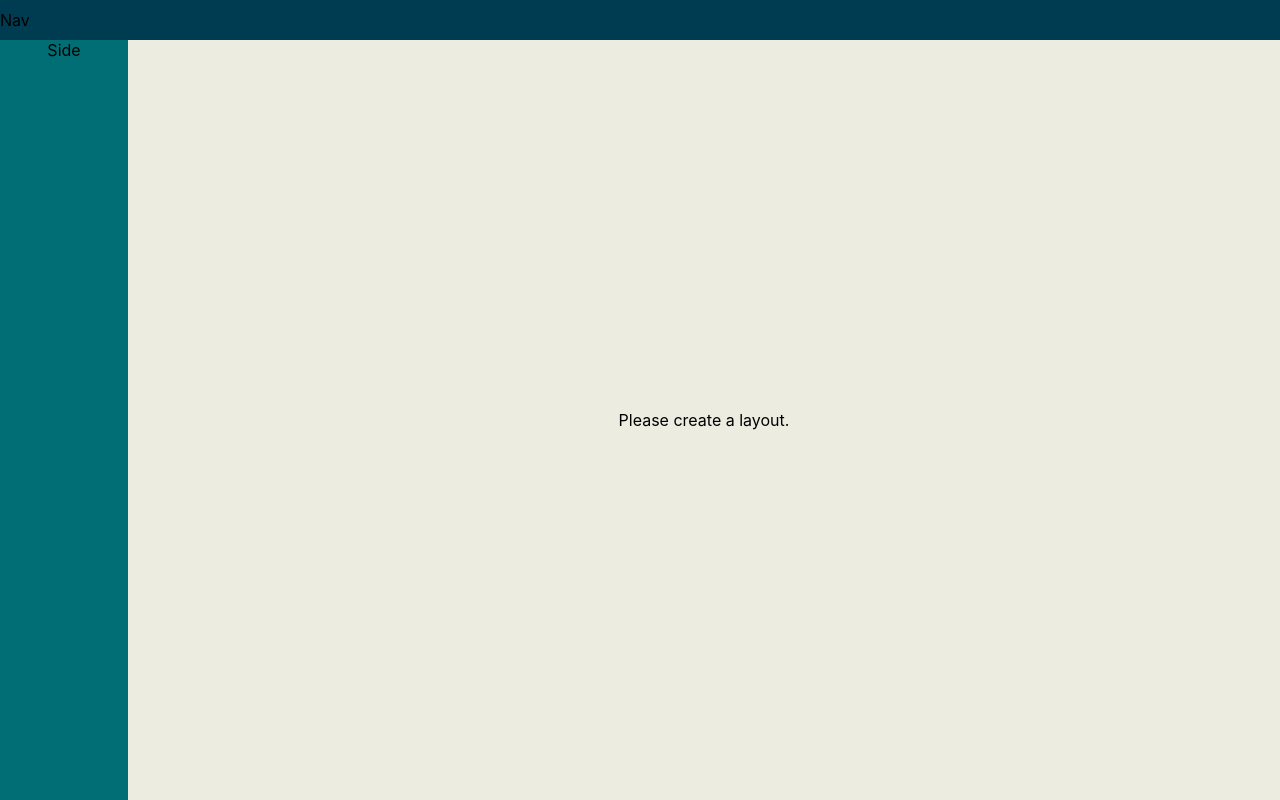
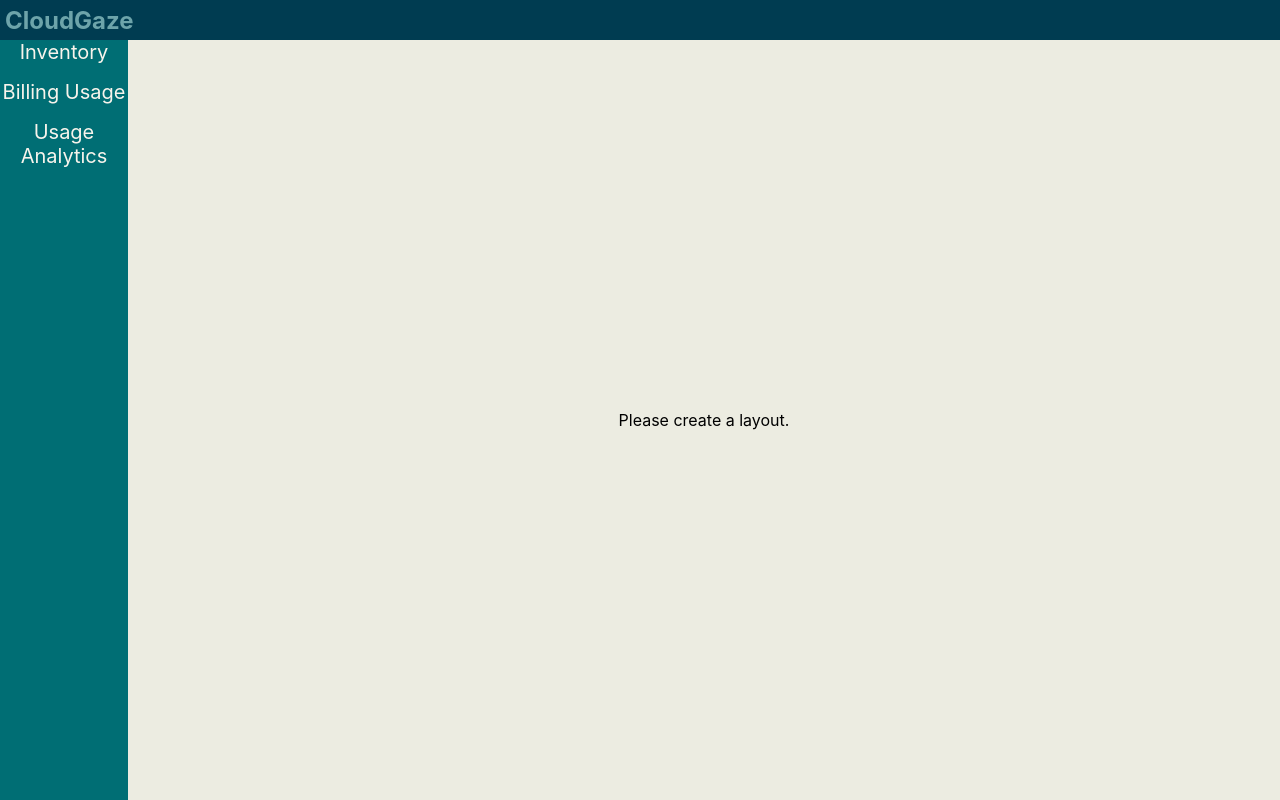
Before and after one commit to John-JacobP/ProjectGridsLayout, a React (Create React App) app: page / in a window 1280 px wide. Built offline with nearby package versions, Linux system fonts and the light colour scheme.

Commit message:
Sidebar options

```diff
--- a/src/components/Home.jsx
+++ b/src/components/Home.jsx
@@ -6,12 +6,25 @@ import Tab from "@mui/joy/Tab";
 import TabPanel from "@mui/joy/TabPanel";
 import { WidgetBuilder } from "../WidgetBuilder";
 import "./Home.css";
+import styled from "styled-components";
+
+
+const Header = styled.h2`
+  color: #6DA4AA;
+  padding: 5px;
+`;
+
+const SideBarOption = styled.div`
+  color: #F8F4EC;
+  font-size: 20px;
+  cursor: pointer;
+`;
 
 // Home component for rendering the layout
 export default function Home() {
   // State for managing the layout configuration
   const [layout, setLayout] = useState([]);
-
+  const options = ["Inventory", "Billing Usage", "Usage Analytics"]
   // hook to load the layout from local storage on component mount
   useEffect(() => {
     const storedLayout = JSON.parse(localStorage.getItem("layouts")) || [];
@@ -23,8 +36,15 @@ export default function Home() {
   return (
     <>
       <div className="FullPage">
-        <div className="NavBar">Nav</div>
-        <div className="SideBar">Side</div>
+        <div className="NavBar">
+          <Header>CloudGaze
+          </Header>
+        </div>
+        <div className="SideBar">
+          {
+            options.map(option => <SideBarOption>{option}</SideBarOption>)
+          }
+        </div>
         <div className="body">
           {layout.length > 0 ? (
             <Tabs
```
